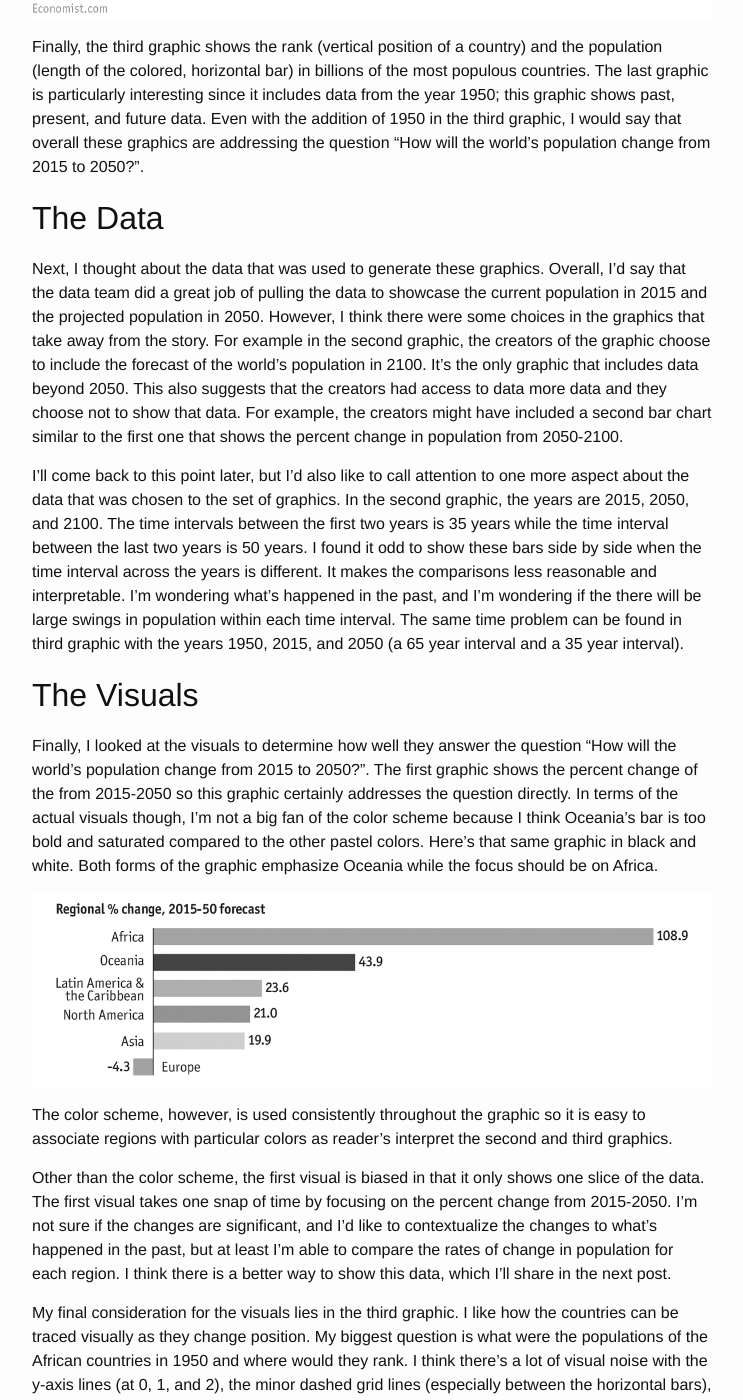
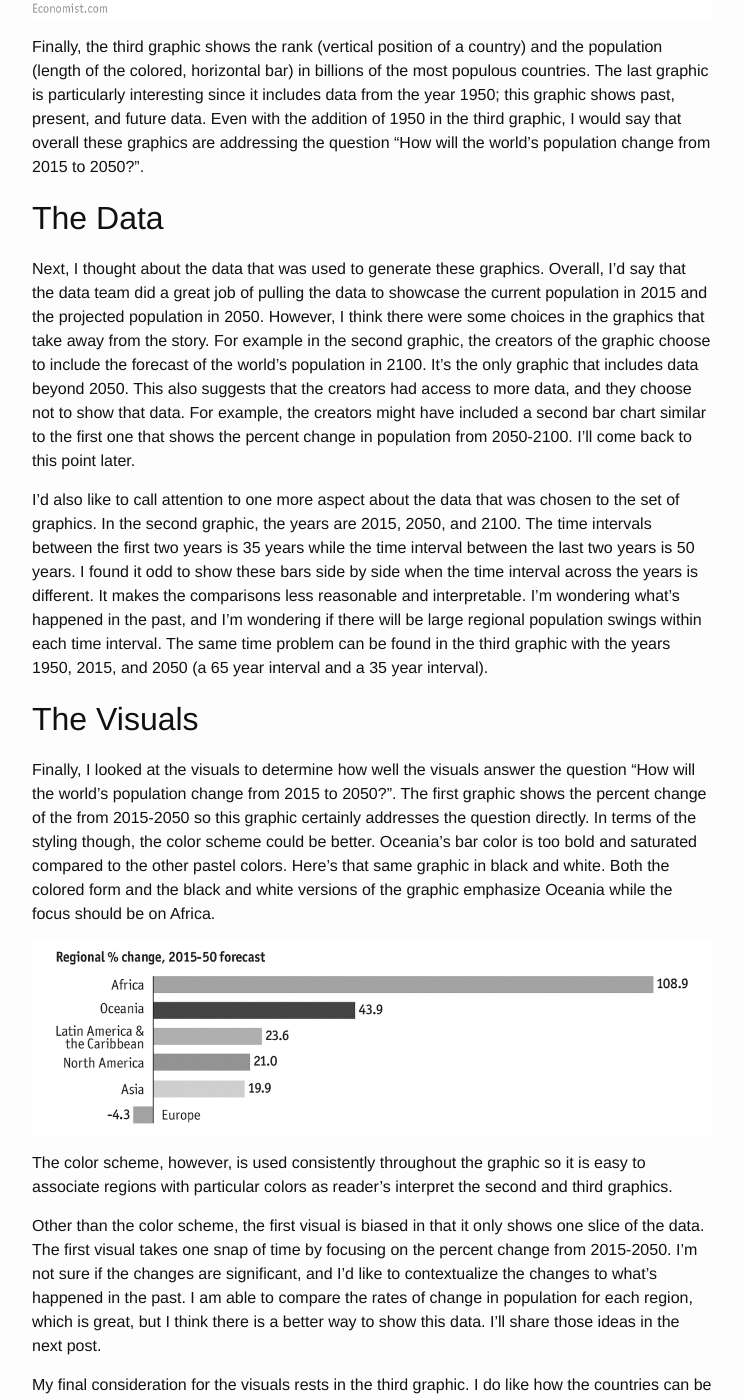
Before and after one commit to csaden/csaden.github.io, a Jekyll site: the page built from datavis/_posts/2015-08-14-The-Worlds-Population-Part-1.md, in a window 1280 px wide and 1400 px high, scrolled down 2999 px. Shown: the whole window, without its empty margins (268-1011 px from the left). Built offline with Jekyll 4.4.1, drawn with Linux system fonts in a browser that asks for light colours; comment, search, counter and statistics services are not loaded; some of the changed text lies outside the part shown.

Commit message:
fix grammar and sentence length

```diff
--- a/datavis/_posts/2015-08-14-The-Worlds-Population-Part-1.md
+++ b/datavis/_posts/2015-08-14-The-Worlds-Population-Part-1.md
@@ -45,20 +45,20 @@ Finally, the third graphic shows the rank (vertical position of a country) and t
 
 ## The Data
 
-Next, I thought about the data that was used to generate these graphics. Overall, I'd say that the data team did a great job of pulling the data to showcase the current population in 2015 and the projected population in 2050. However, I think there were some choices in the graphics that take away from the story. For example in the second graphic, the creators of the graphic choose to include the forecast of the world's population in 2100. It's the only graphic that includes data beyond 2050. This also suggests that the creators had access to data more data and they choose not to show that data. For example, the creators might have included a second bar chart similar to the first one that shows the percent change in population from 2050-2100.
+Next, I thought about the data that was used to generate these graphics. Overall, I'd say that the data team did a great job of pulling the data to showcase the current population in 2015 and the projected population in 2050. However, I think there were some choices in the graphics that take away from the story. For example in the second graphic, the creators of the graphic choose to include the forecast of the world's population in 2100. It's the only graphic that includes data beyond 2050. This also suggests that the creators had access to more data, and they choose not to show that data. For example, the creators might have included a second bar chart similar to the first one that shows the percent change in population from 2050-2100. I'll come back to this point later.
 
-I'll come back to this point later, but I'd also like to call attention to one more aspect about the data that was chosen to the set of graphics. In the second graphic, the years are 2015, 2050, and 2100. The time intervals between the first two years is 35 years while the time interval between the last two years is 50 years. I found it odd to show these bars side by side when the time interval across the years is different. It makes the comparisons less reasonable and interpretable. I'm wondering what's happened in the past, and I'm wondering if the there will be large swings in population within each time interval. The same time problem can be found in third graphic with the years 1950, 2015, and 2050 (a 65 year interval and a 35 year interval).
+I'd also like to call attention to one more aspect about the data that was chosen to the set of graphics. In the second graphic, the years are 2015, 2050, and 2100. The time intervals between the first two years is 35 years while the time interval between the last two years is 50 years. I found it odd to show these bars side by side when the time interval across the years is different. It makes the comparisons less reasonable and interpretable. I'm wondering what's happened in the past, and I'm wondering if there will be large regional population swings within each time interval. The same time problem can be found in the third graphic with the years 1950, 2015, and 2050 (a 65 year interval and a 35 year interval).
 
 ## The Visuals
 
-Finally, I looked at the visuals to determine how well they answer the question "How will the world's population change from 2015 to 2050?". The first graphic shows the percent change of the from 2015-2050 so this graphic certainly addresses the question directly. In terms of the actual visuals though, I'm not a big fan of the color scheme because I think Oceania's bar is too bold and saturated compared to the other pastel colors. Here's that same graphic in black and white. Both forms of the graphic emphasize Oceania while the focus should be on Africa.
+Finally, I looked at the visuals to determine how well the visuals answer the question "How will the world's population change from 2015 to 2050?". The first graphic shows the percent change of the from 2015-2050 so this graphic certainly addresses the question directly. In terms of the styling though, the color scheme could be better. Oceania's bar color is too bold and saturated compared to the other pastel colors. Here's that same graphic in black and white. Both the colored form and the black and white versions of the graphic emphasize Oceania while the focus should be on Africa.
 
 <img src='../../assets/datavis/un_world_popBW.png' alt='Regional percent change, 2015-2050 forecast'>
 
 The color scheme, however, is used consistently throughout the graphic so it is easy to associate regions with particular colors as reader's interpret the second and third graphics.
 
-Other than the color scheme, the first visual is biased in that it only shows one slice of the data. The first visual takes one snap of time by focusing on the percent change from 2015-2050. I'm not sure if the changes are significant, and I'd like to contextualize the changes to what's happened in the past, but at least I'm able to compare the rates of change in population for each region. I think there is a better way to show this data, which I'll share in the next post.
+Other than the color scheme, the first visual is biased in that it only shows one slice of the data. The first visual takes one snap of time by focusing on the percent change from 2015-2050. I'm not sure if the changes are significant, and I'd like to contextualize the changes to what's happened in the past. I am able to compare the rates of change in population for each region, which is great, but I think there is a better way to show this data. I'll share those ideas in the next post.
 
-My final consideration for the visuals lies in the third graphic. I like how the countries can be traced visually as they change position. My biggest question is what were the populations of the African countries in 1950 and where would they rank. I think there's a lot of visual noise with the y-axis lines (at 0, 1, and 2), the minor dashed grid lines (especially between the horizontal bars), and the colored bars. If you're wondering how the visual noise is created, check out [1+1=3](http://meiert.com/en/blog/20070118/1-1-3-explaining-busyness-and-background-noise-on-websites/). Lighter shades of grey would reduce the visual noise, and I'd lean towards omitting the minor dashed grid lines. The last graphic does succeed by emphasizing the text '2050 Forecast' in bold. The bold label reinforces the question being answered by the data and helps reader's focus on the most important data in this graphic, namely what the world population will be in 2050.
+My final consideration for the visuals rests in the third graphic. I do like how the countries can be traced visually as they change position yet my biggest question is what were the populations of the African countries in 1950 and where would they rank. I think there's a lot of visual noise with the y-axis lines (at 0, 1, and 2), the minor dashed grid lines (especially between the horizontal bars), and the colored bars. If you're wondering how the visual noise is created, check out [1+1=3](http://meiert.com/en/blog/20070118/1-1-3-explaining-busyness-and-background-noise-on-websites/). Lighter shades of grey would reduce the visual noise. I would lean towards omitting the minor dashed grid lines altogether. The last graphic does succeed by emphasizing the text '2050 Forecast' in bold. The bold label reinforces the question being answered by the data and helps reader's focus on the most important data in this graphic.
 
-That's the breakdown of the current graphic. In my next post, I'll share my remake and the design choices that I made in the creation process.
+That's the breakdown of the original graphic. In my next post, I'll share my remake and the design choices that I made in the creation process.
```
